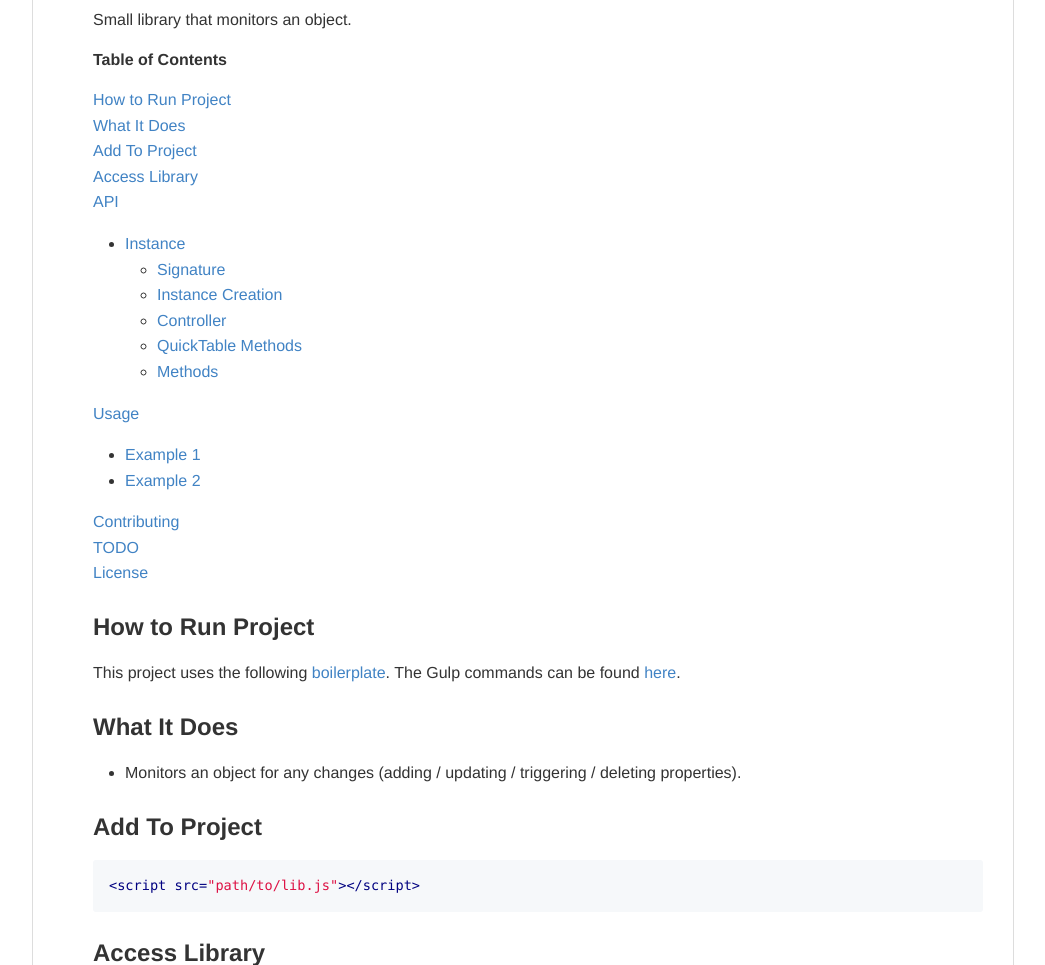
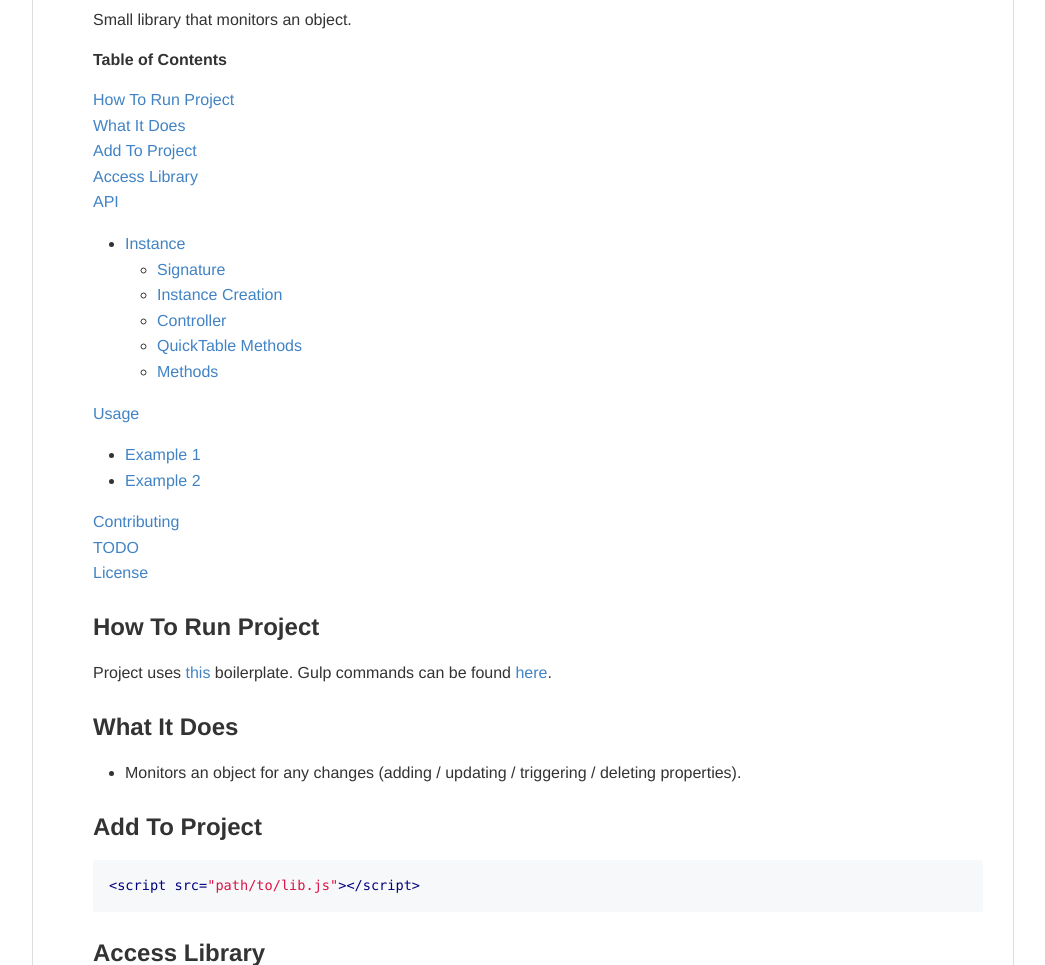
Before and after one commit to cgabriel5/monitorjs, a website: page markdown/preview/README.html in a window 1280 px wide. Shown: the part 135-1100 px from the top of the page, without its empty margins (117-1162 px from the left). Drawn offline with Linux system fonts and the light colour scheme.

Commit message:
docs: Update README.md
Minor README.md change.

```diff
--- a/markdown/preview/README.html
+++ b/markdown/preview/README.html
@@ -14,7 +14,7 @@
     <article class="markdown-body"><h1 id="monitor-(monitorjs)">monitor (monitorjs)</h1>
 <p>Small library that monitors an object.</p>
 <h5 id="table-of-contents">Table of Contents</h5>
-<p><a href="#run-project">How to Run Project</a><br><a href="#what-it-does">What It Does</a><br><a href="#add-to-project">Add To Project</a><br><a href="#access-library">Access Library</a><br><a href="#api">API</a>  </p>
+<p><a href="#run-project">How To Run Project</a><br><a href="#what-it-does">What It Does</a><br><a href="#add-to-project">Add To Project</a><br><a href="#access-library">Access Library</a><br><a href="#api">API</a>  </p>
 <ul class="list">
 <li><a href="#instance-api">Instance</a><ul class="list">
 <li><a href="#signature-api">Signature</a> </li>
@@ -32,8 +32,8 @@
 </ul>
 <p><a href="#contributing">Contributing</a><br><a href="#todo">TODO</a><br><a href="#license">License</a>  </p>
 <p><a name="run-project"></a></p>
-<h3 id="how-to-run-project">How to Run Project</h3>
-<p>This project uses the following <a href="https://github.com/cgabriel5/snippets/tree/master/boilerplate/application">boilerplate</a>. The Gulp commands can be found <a href="https://github.com/cgabriel5/snippets/blob/master/boilerplate/application/README.md#-using-gulp">here</a>.</p>
+<h3 id="how-to-run-project">How To Run Project</h3>
+<p>Project uses <a href="https://github.com/cgabriel5/snippets/tree/master/boilerplate/application">this</a> boilerplate. Gulp commands can be found <a href="https://github.com/cgabriel5/snippets/blob/master/boilerplate/application/README.md#-using-gulp">here</a>.</p>
 <p><a name="what-it-does"></a></p>
 <h3 id="what-it-does">What It Does</h3>
 <ul class="list">
```
Also changed, not shown: README.md.
